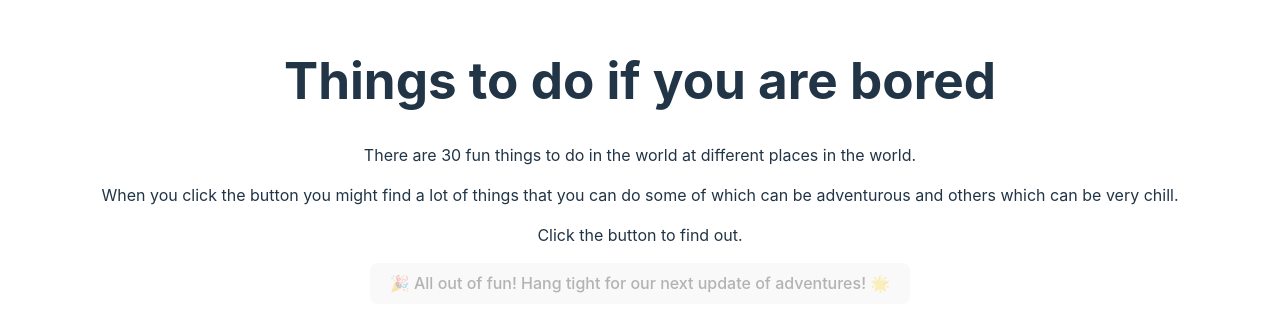
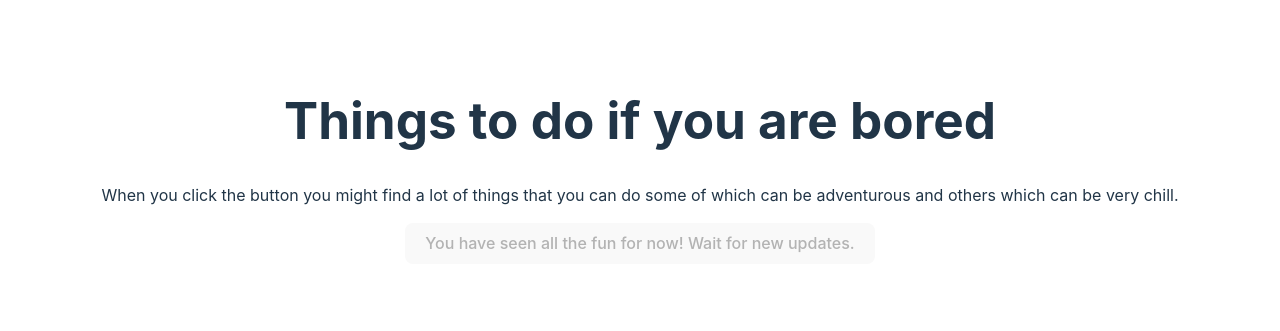
Before and after one commit to hponukumati/asterisk-vercel, a React (Vite) app in the folder frontend/: page / in a window 1280 px wide. Shown: the part 239-570 px from the top of the page. Built offline with nearby package versions, Linux system fonts and the light colour scheme; no server answers.

Commit message:
vercel v3

```diff
--- a/frontend/src/App.jsx
+++ b/frontend/src/App.jsx
@@ -5,8 +5,11 @@ import axios from 'axios';
 function App() {
   const [items, setItems] = useState([]);
   const [randomItem, setRandomItem] = useState(null);
-  const [shownIds, setShownIds] = useState([]);
-  const [allShown, setAllShown] = useState(false);
+  const [shownIds, setShownIds] = useState(() => {
+    // Initialize shownIds from local storage
+    const savedShownIds = localStorage.getItem('shownIds');
+    return savedShownIds ? JSON.parse(savedShownIds) : [];
+  });
 
   useEffect(() => {
     axios.get('/api/things')
@@ -19,45 +22,29 @@ function App() {
   }, []);
 
   useEffect(() => {
-    // Load shownIds from localStorage on mount
-    const savedShownIds = JSON.parse(localStorage.getItem('shownIds')) || [];
-    setShownIds(savedShownIds);
-  }, []);
-
-  useEffect(() => {
-    // Save shownIds to localStorage whenever it changes
+    // Update local storage whenever shownIds changes
     localStorage.setItem('shownIds', JSON.stringify(shownIds));
-
-    // Check if all items have been shown
-    if (shownIds.length >= items.length) {
-      setAllShown(true);
-    }
-  }, [shownIds, items.length]);
+  }, [shownIds]);
 
   const handleRandomSelect = () => {
     const unseenItems = items.filter(item => !shownIds.includes(item.id));
-
     if (unseenItems.length > 0) {
       const randomIndex = Math.floor(Math.random() * unseenItems.length);
       const selectedItem = unseenItems[randomIndex];
       setRandomItem(selectedItem);
       setShownIds(prevIds => [...prevIds, selectedItem.id]);
-    } else {
-      setAllShown(true);
     }
   };
 
-  const buttonMessage = allShown
-    ? "🎉 All out of fun! Hang tight for our next update of adventures! 🌟"
-    : "Find your Fun.";
+  const isButtonDisabled = shownIds.length >= items.length;
 
   return (
     <div className="App">
       <h1>Things to do if you are bored</h1>
-      <p>There are 30 fun things to do in the world at different places in the world.</p>
       <p>When you click the button you might find a lot of things that you can do some of which can be adventurous and others which can be very chill.</p>
-      <p>Click the button to find out.</p>
-      <button onClick={handleRandomSelect} disabled={allShown}>{buttonMessage}</button>
+      <button onClick={handleRandomSelect} disabled={isButtonDisabled}>
+        {isButtonDisabled ? 'You have seen all the fun for now! Wait for new updates.' : 'Find Your Fun'}
+      </button>
       {randomItem && (
         <div>
           <h2>{randomItem.title}</h2>
```
